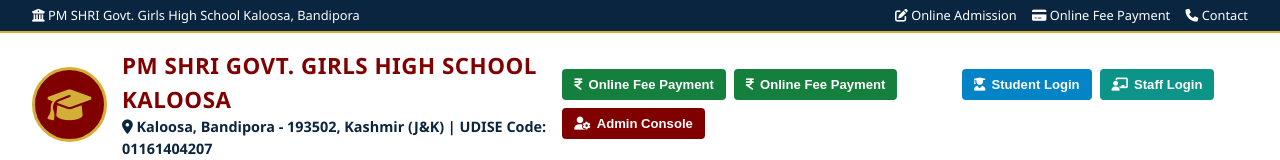
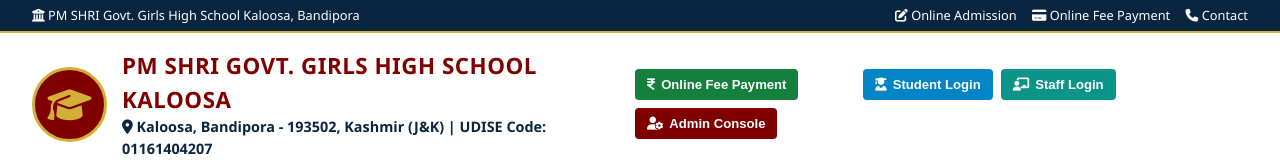
Before and after one commit to ghskaloosa/site, a plain HTML site: page index.html in a window 1280 px wide. Shown: the top 160 px of the page. Drawn offline with Linux system fonts and the light colour scheme.

Commit message:
Update index.html

```diff
--- a/index.html
+++ b/index.html
@@ -196,7 +196,6 @@
       </div>
     </div>
     <div class="header-quick-portal">
-      <button class="btn-portal btn-portal-pay" onclick="navigateTo('fee-page')"><i class="fa-solid fa-indian-rupee-sign"></i> Online Fee Payment</button>
       <button class="btn-portal btn-portal-pay" onclick="navigateTo('fee-page')" style="margin-right: 1.5cm;"><i class="fa-solid fa-indian-rupee-sign"></i> Online Fee Payment</button>
       <button class="btn-portal btn-portal-student" onclick="openPortal('student')"><i class="fa-solid fa-user-graduate"></i> Student Login</button>
       <button class="btn-portal btn-portal-staff" onclick="openPortal('staff')"><i class="fa-solid fa-chalkboard-user"></i> Staff Login</button>
```
